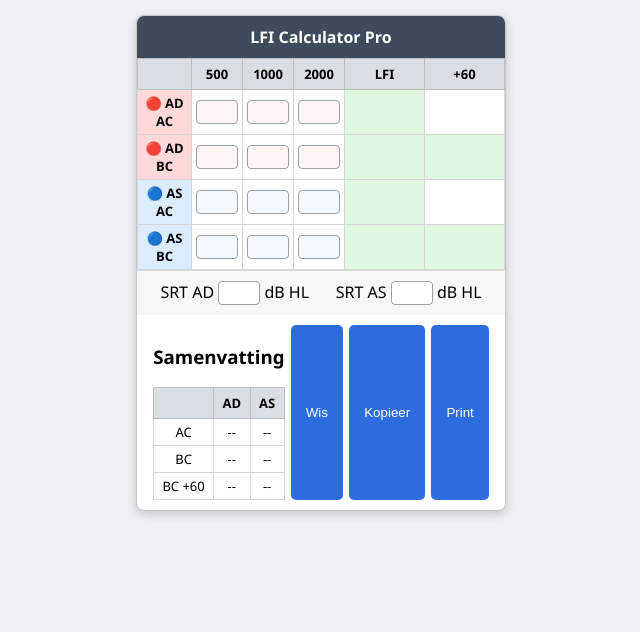
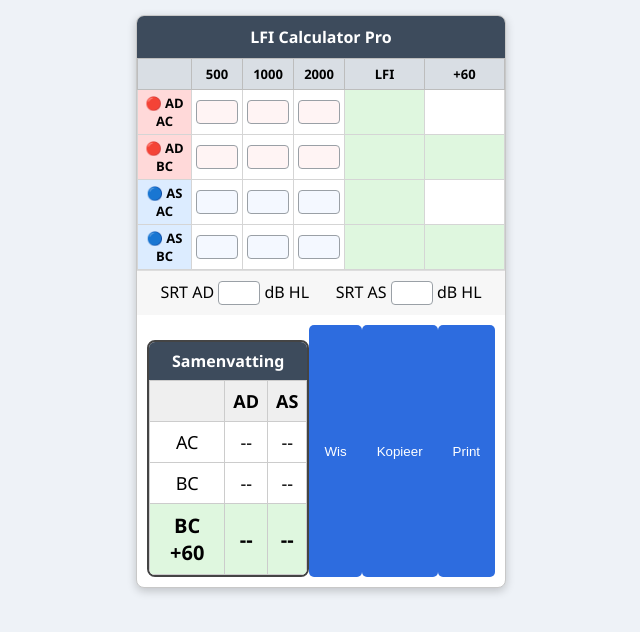
Before and after one commit to lucindakok764-ops/lfi-calculator, a plain HTML site: page index.html in a window 1280 px wide. Shown: the whole page, without its empty margins (319-959 px from the left). Drawn offline with Linux system fonts and the light colour scheme.

Commit message:
Update style.css

```diff
--- a/style.css
+++ b/style.css
@@ -170,3 +170,45 @@ button:hover{
     background:#204f9d;
 
 }
+/* ===========================
+   Samenvatting
+=========================== */
+
+.summary{
+    margin-top:15px;
+    border:2px solid #444;
+    border-radius:8px;
+    overflow:hidden;
+}
+
+.summary h3{
+    margin:0;
+    padding:8px;
+    background:#3d4b5c;
+    color:white;
+    text-align:center;
+    font-size:16px;
+}
+
+.summaryTable{
+    width:100%;
+    border-collapse:collapse;
+}
+
+.summaryTable th{
+    background:#efefef;
+}
+
+.summaryTable td,
+.summaryTable th{
+    border:1px solid #ccc;
+    padding:8px;
+    text-align:center;
+    font-size:18px;
+}
+
+.summaryTable tr.highlight td{
+    background:#dff7df;
+    font-weight:bold;
+    font-size:20px;
+}
```
